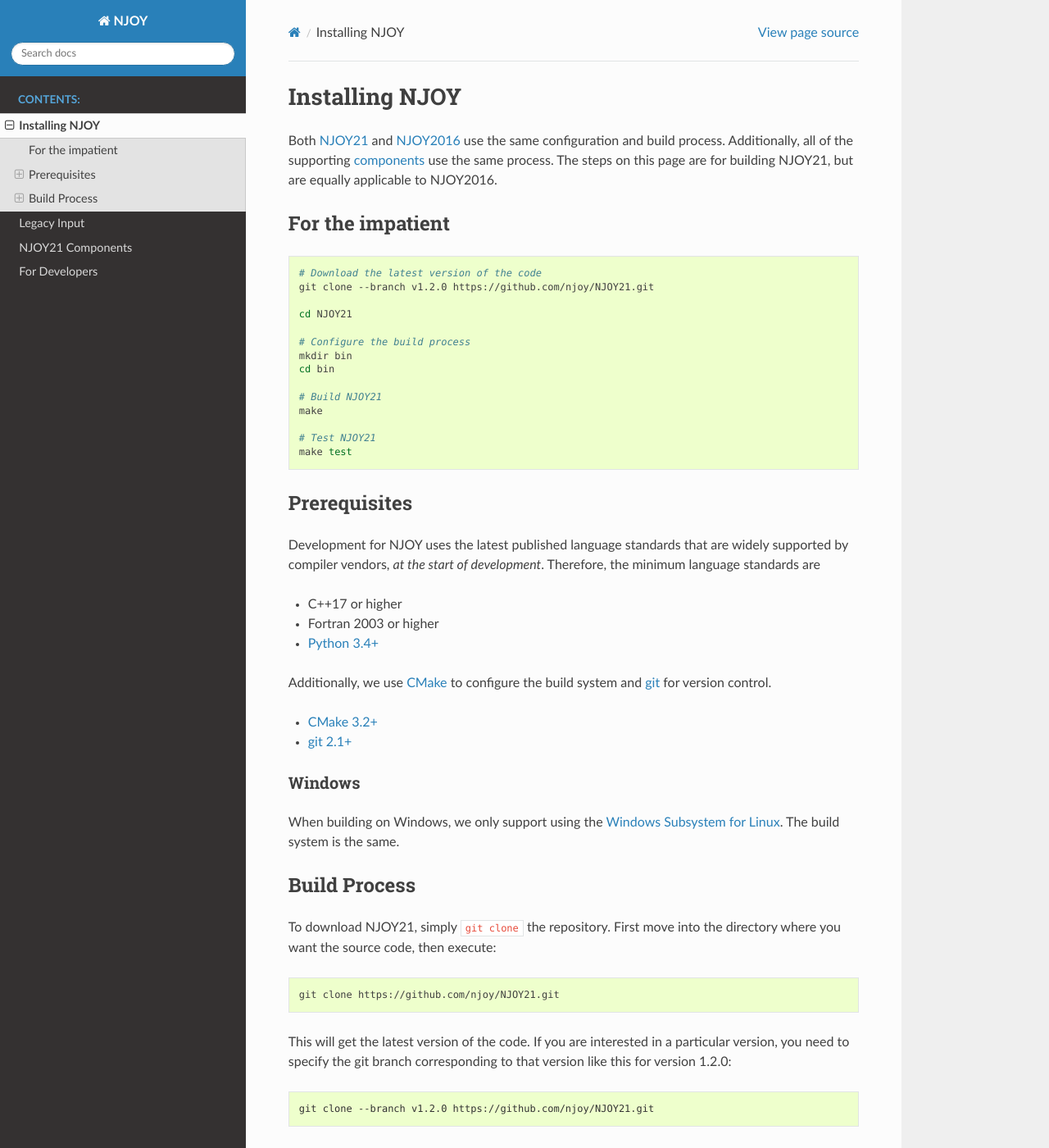
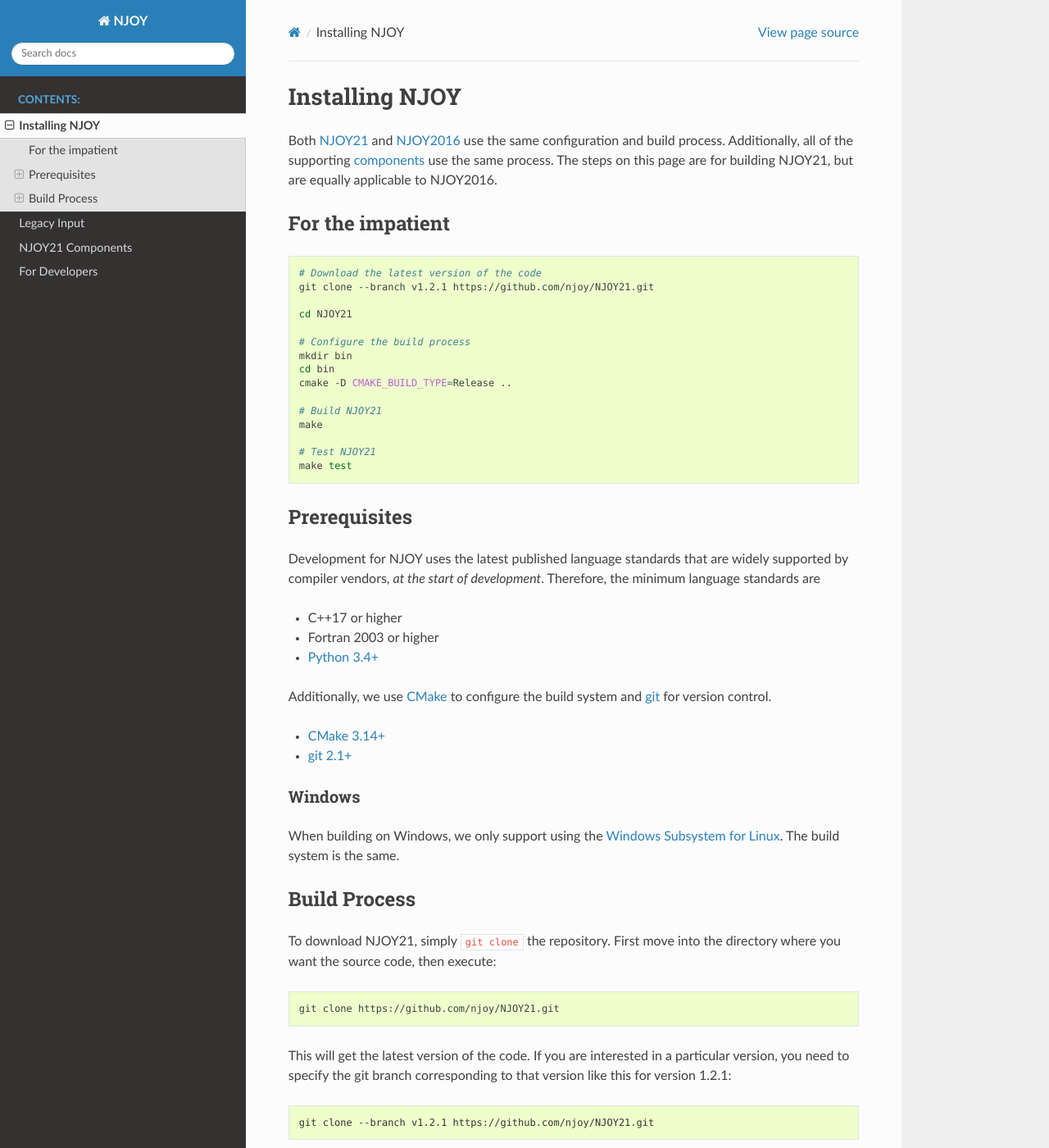
Before and after one commit to njoy/docs, a Sphinx documentation site: the page built from docs/install.rst, in a window 1280 px wide and 1400 px high. Shown: the whole window at 82% size. Built offline with Sphinx 7.4.7 and the Read the Docs theme 2.0.0, drawn with Linux system fonts in a browser that asks for light colours; some of the changed text lies outside the part shown.

Commit message:
Fixing some build instructions

```diff
--- a/docs/install.rst
+++ b/docs/install.rst
@@ -12,13 +12,14 @@
 .. code:: bash
 
    # Download the latest version of the code
-   git clone --branch v1.2.0 https://github.com/njoy/NJOY21.git
+   git clone --branch v1.2.1 https://github.com/njoy/NJOY21.git
 
    cd NJOY21
 
    # Configure the build process
    mkdir bin
    cd bin
+   cmake -D CMAKE_BUILD_TYPE=Release ..
 
    # Build NJOY21
    make
@@ -35,10 +36,9 @@
 -  Fortran 2003 or higher
 -  `Python 3.4+ <https://python.org/>`__
 
-Additionally, we use `CMake <https://cmake.org/>`__ to configure the
-build system and `git <https://git-scm.com>`__ for version control.
+Additionally, we use `CMake <https://cmake.org/>`__ to configure the build system and `git <https://git-scm.com>`__ for version control.
 
--  `CMake 3.2+ <https://cmake.org/>`__
+-  `CMake 3.14+ <https://cmake.org/>`__
 -  `git 2.1+ <https://git-scm.com>`__
 
 Windows
@@ -57,13 +57,13 @@
 
    git clone https://github.com/njoy/NJOY21.git
 
-This will get the latest version of the code. If you are interested in a particular version, you need to specify the git branch corresponding to that version like this for version 1.2.0:
+This will get the latest version of the code. If you are interested in a particular version, you need to specify the git branch corresponding to that version like this for version 1.2.1:
 
 .. code-block:: console
 
-   git clone --branch v1.2.0 https://github.com/njoy/NJOY21.git
+   git clone --branch v1.2.1 https://github.com/njoy/NJOY21.git
 
-Please note that getting versions of NJOY21 prior to version 1.2.0 was different---and more convoluted. For information on how to do that see :ref:`this page <metaconfigureInstall>`.
+Please note that getting versions of NJOY21 prior to version 1.2.1 was different---and more convoluted. For information on how to do that see :ref:`this page <metaconfigureInstall>`.
 
 
 
```
